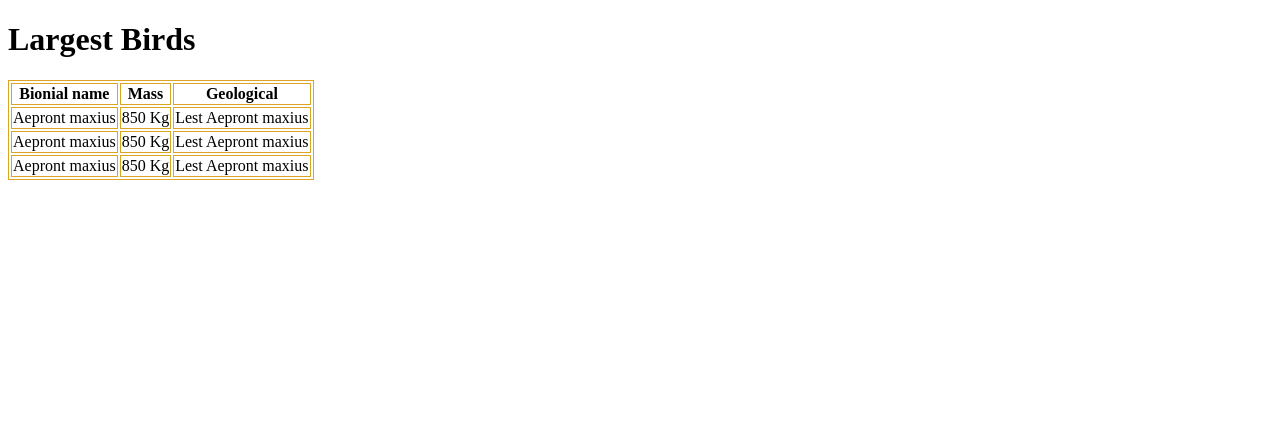
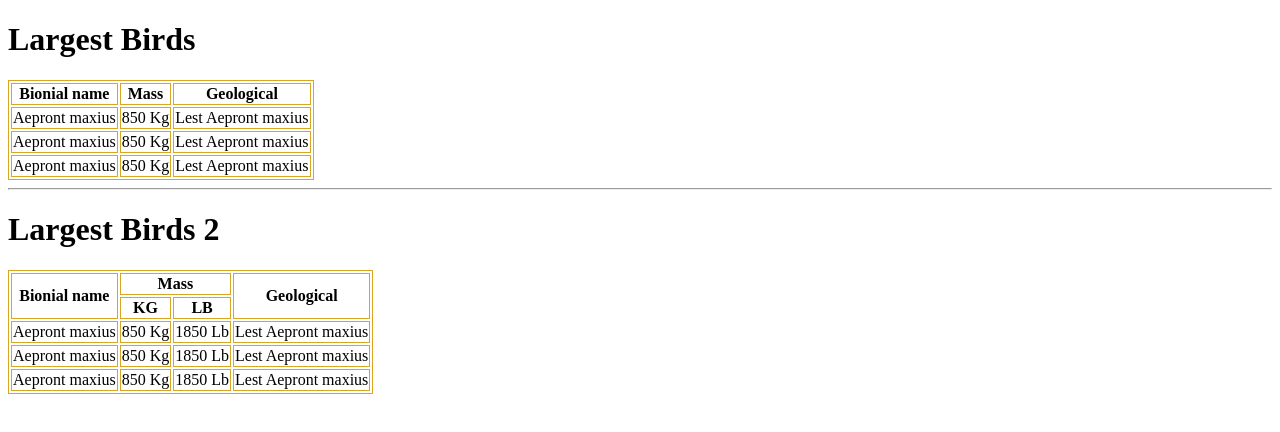
Before and after one commit to NNJio/master-degree, a plain HTML site: page index.html in a window 1280 px wide. Drawn offline with Linux system fonts and the light colour scheme.

Commit message:
[Edits] Colspan & Rowspan

```diff
--- a/index.html
+++ b/index.html
@@ -30,5 +30,40 @@
         <td>Lest Aepront maxius</td>
       </tr>
     </table>
+    <hr />
+    <h1>Largest Birds 2</h1>
+    <table>
+      <thead>
+        <tr>
+          <th rowspan="2">Bionial name</th>
+          <th colspan="2">Mass</th>
+          <th rowspan="2">Geological</th>
+        </tr>
+        <tr>
+          <th>KG</th>
+          <th>LB</th>
+        </tr>
+      </thead>
+      <tbody>
+        <tr>
+          <td>Aepront maxius</td>
+          <td>850 Kg</td>
+          <td>1850 Lb</td>
+          <td>Lest Aepront maxius</td>
+        </tr>
+        <tr>
+          <td>Aepront maxius</td>
+          <td>850 Kg</td>
+          <td>1850 Lb</td>
+          <td>Lest Aepront maxius</td>
+        </tr>
+        <tr>
+          <td>Aepront maxius</td>
+          <td>850 Kg</td>
+          <td>1850 Lb</td>
+          <td>Lest Aepront maxius</td>
+        </tr>
+      </tbody>
+    </table>
   </body>
 </html>
```
